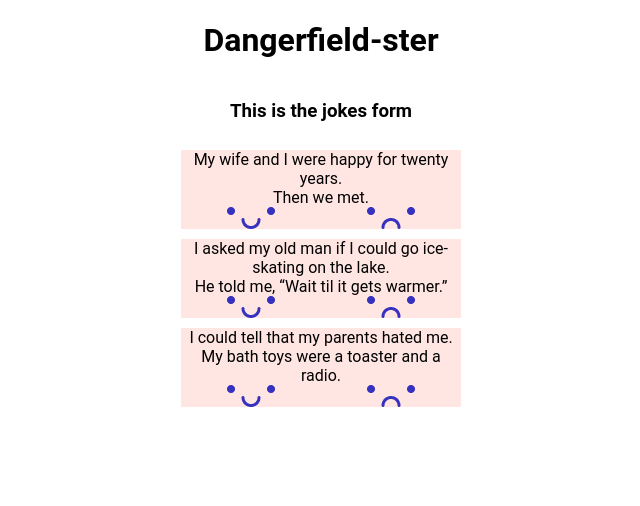
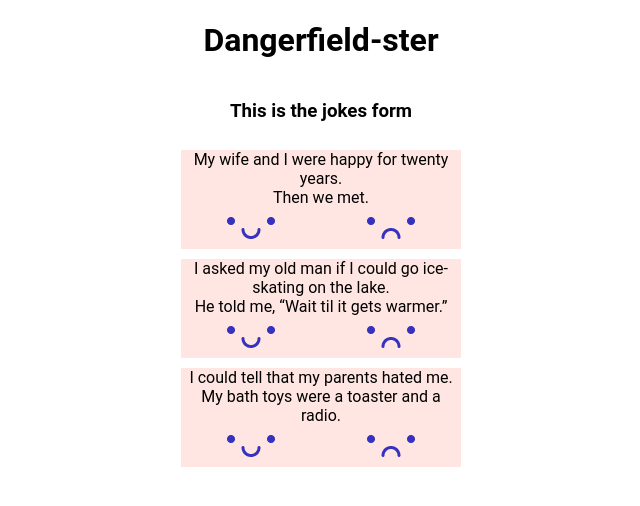
Before and after one commit to patricksbrown1992/dangerfield-ster, a React (Create React App) app: page / in a window 1280 px wide. Shown: the top 506 px of the page, without its empty margins (319-959 px from the left). Built offline with nearby package versions, Linux system fonts and the light colour scheme.

Commit message:
changed styling for the button toggle

```diff
--- a/src/App.css
+++ b/src/App.css
@@ -48,15 +48,18 @@ body {
 }
 
 .smile {
-  padding: 10px;
-  border-radius: 3px;
+
   background-color: #76E4A6;
-  cursor: pointer;
+
 }
 
 .frown {
+
+  background-color: #FA8775;
+}
+
+.like-buttons img {
   padding: 10px;
   cursor: pointer;
   border-radius: 3px;
-  background-color: #FA8775;
 }
```
